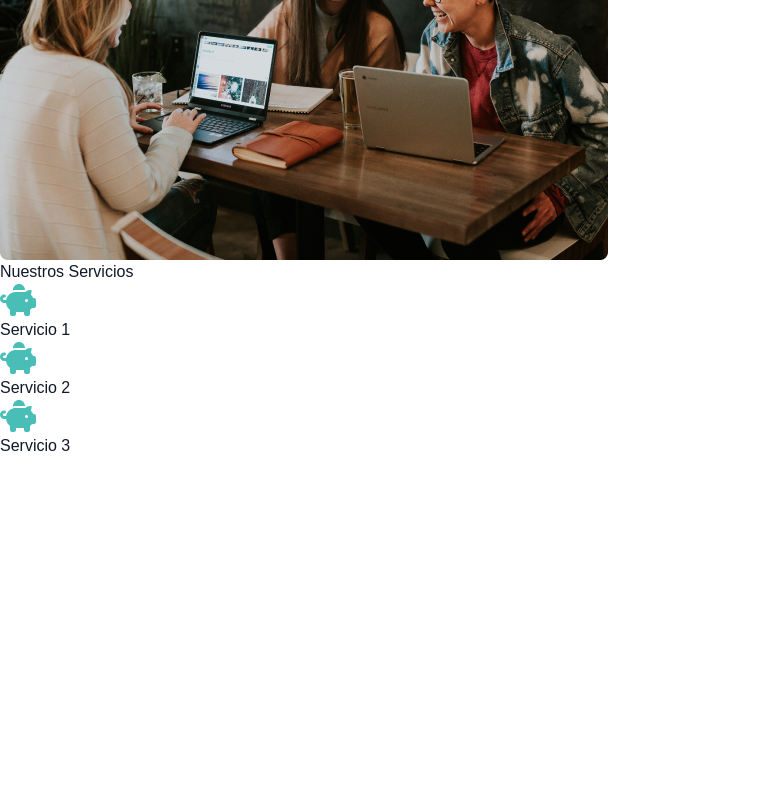
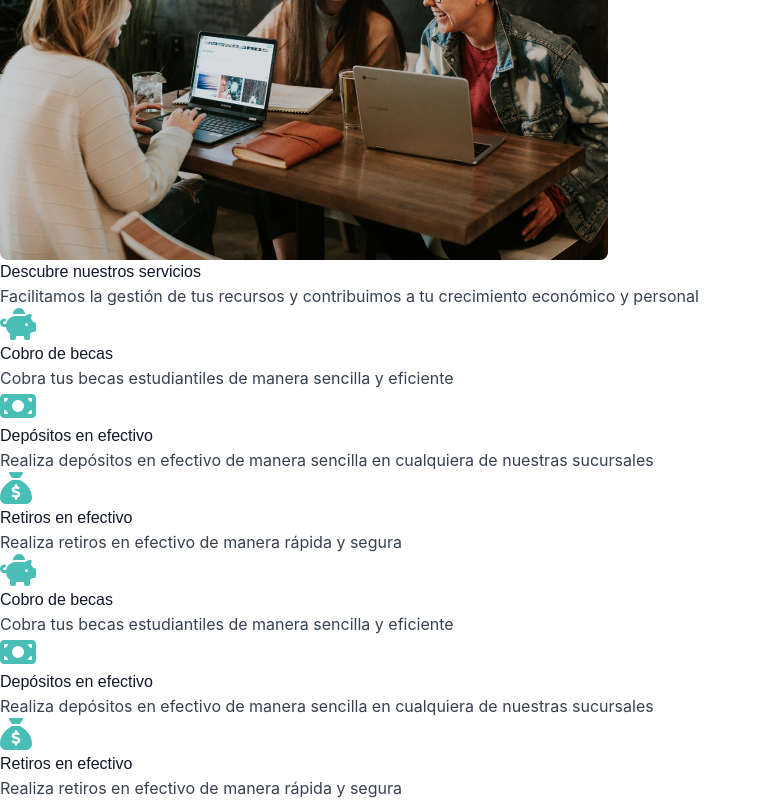
Before and after one commit to IglesiasMiguel/banco-universitario, a React (Vite) app: page / in a window 1280 px wide. Shown: the part 1250-2050 px from the top of the page, without its empty margins (0-761 px from the left). Before the commit the page ends 1708 px from the top, so only its background shows below. Built offline with nearby package versions, Linux system fonts and the light colour scheme.

Commit message:
Ajustes en estilos para hacerlo más parecido al diseño

```diff
--- a/src/App.jsx
+++ b/src/App.jsx
@@ -7,23 +7,38 @@ const App = () => {
   const serviciosData = [
     {
       icono: 'fa-piggy-bank',
-      titulo: 'Servicio 1',
-      texto: 'Descripción del Servicio 1...',
+      titulo: 'Cobro de becas',
+      descripcion: 'Cobra tus becas estudiantiles de manera sencilla y eficiente',
+    },
+    {
+      icono: 'fa-money-bill',
+      titulo: 'Depósitos en efectivo',
+      descripcion: 'Realiza depósitos en efectivo de manera sencilla  en cualquiera de nuestras sucursales',
+    },
+    {
+      icono: 'fa-sack-dollar',
+      titulo: 'Retiros en efectivo',
+      descripcion: 'Realiza retiros en efectivo de manera rápida y segura',
     },
     {
       icono: 'fa-piggy-bank',
-      titulo: 'Servicio 2',
-      texto: 'Descripción del Servicio 2...',
+      titulo: 'Cobro de becas',
+      descripcion: 'Cobra tus becas estudiantiles de manera sencilla y eficiente',
     },
     {
-      icono: 'fa-piggy-bank',
-      titulo: 'Servicio 3',
-      texto: 'Descripción del Servicio 3...',
+      icono: 'fa-money-bill',
+      titulo: 'Depósitos en efectivo',
+      descripcion: 'Realiza depósitos en efectivo de manera sencilla  en cualquiera de nuestras sucursales',
+    },
+    {
+      icono: 'fa-sack-dollar',
+      titulo: 'Retiros en efectivo',
+      descripcion: 'Realiza retiros en efectivo de manera rápida y segura',
     },
   ];
   return (
     <div>
-      <Nav/>
+      <Nav />
       <ImageCard
         imageUrl="./src/assets/images/services1.png"
         title="Servicio eficiente"
@@ -37,10 +52,11 @@ const App = () => {
         buttonText="Conócenos"
       />
 
-    <div>
-      <h1>Nuestros Servicios</h1>
-      <ListadoServicios servicios={serviciosData} />
-    </div>
+      <div className="flex flex-col items-center justify-center">
+        <h2 className="text-5xl font-bold my-10">Descubre nuestros servicios</h2>
+        <p className="mt-2 text-lg my-10">Facilitamos la gestión de tus recursos y contribuimos a tu crecimiento económico y personal</p>
+        <ListadoServicios servicios={serviciosData} />
+      </div>
 
 
     </div>
--- a/src/components/Icono.jsx
+++ b/src/components/Icono.jsx
@@ -1,12 +1,12 @@
 import React from 'react';
 import { FontAwesomeIcon } from '@fortawesome/react-fontawesome';
 import { library } from '@fortawesome/fontawesome-svg-core';
-import { faPiggyBank } from '@fortawesome/free-solid-svg-icons';
+import { faPiggyBank, faMoneyBill, faSackDollar } from '@fortawesome/free-solid-svg-icons';
 
-library.add(faPiggyBank);
+library.add(faPiggyBank, faMoneyBill, faSackDollar);
 
 const Icono = ({ nombre, color, tamaño }) => {
-  return <FontAwesomeIcon icon={nombre} color={color} size={tamaño} />;
+    return <FontAwesomeIcon icon={nombre} color={color} size={tamaño} />;
 };
 
 export default Icono;
--- a/src/components/ImageCard.jsx
+++ b/src/components/ImageCard.jsx
@@ -1,6 +1,6 @@
 import React from 'react';
 
-const ImageCard = ({ imageUrl, title, text, buttonText}) => {
+const ImageCard = ({ imageUrl, title, text, buttonText }) => {
   return (
     <div className="grid grid-cols-2 gap-4 m-10 flex items-center mx-20 my-40">
       <div className="col-span-1">
--- a/src/components/ListadoServicios.jsx
+++ b/src/components/ListadoServicios.jsx
@@ -2,7 +2,7 @@ import React from 'react';
 import Servicio from './Servicio';
 const ListadoServicios = ({ servicios }) => {
   return (
-    <div>
+    <div className="grid grid-cols-3 mx-40">
       {servicios.map((servicio, index) => (
         <Servicio
           key={index}
--- a/src/components/Servicio.jsx
+++ b/src/components/Servicio.jsx
@@ -1,14 +1,14 @@
 import React from 'react';
 import Icono from './Icono';
 
-const Servicio = ({ icono, titulo, texto }) => {
-  return (
-    <div className="flex flex-col items-center">
-       <Icono nombre={icono} color="#49BEB7" tamaño="2x" />
-      <h3 className="text-xl font-bold mt-4">{titulo}</h3>
-      <p className="text-center mt-2">{texto}</p>
-    </div>
-  );
+const Servicio = ({ icono, titulo, descripcion }) => {
+    return (
+        <div className="flex flex-col items-center my-5">
+            <Icono nombre={icono} color="#49BEB7" tamaño="2x" />
+            <h3 className="text-xl font-extrabold mt-4">{titulo}</h3>
+            <p className="text-center mt-2">{descripcion}</p>
+        </div>
+    );
 };
 
 export default Servicio;
```
Lines whose indentation alone changed are shown as unchanged.
